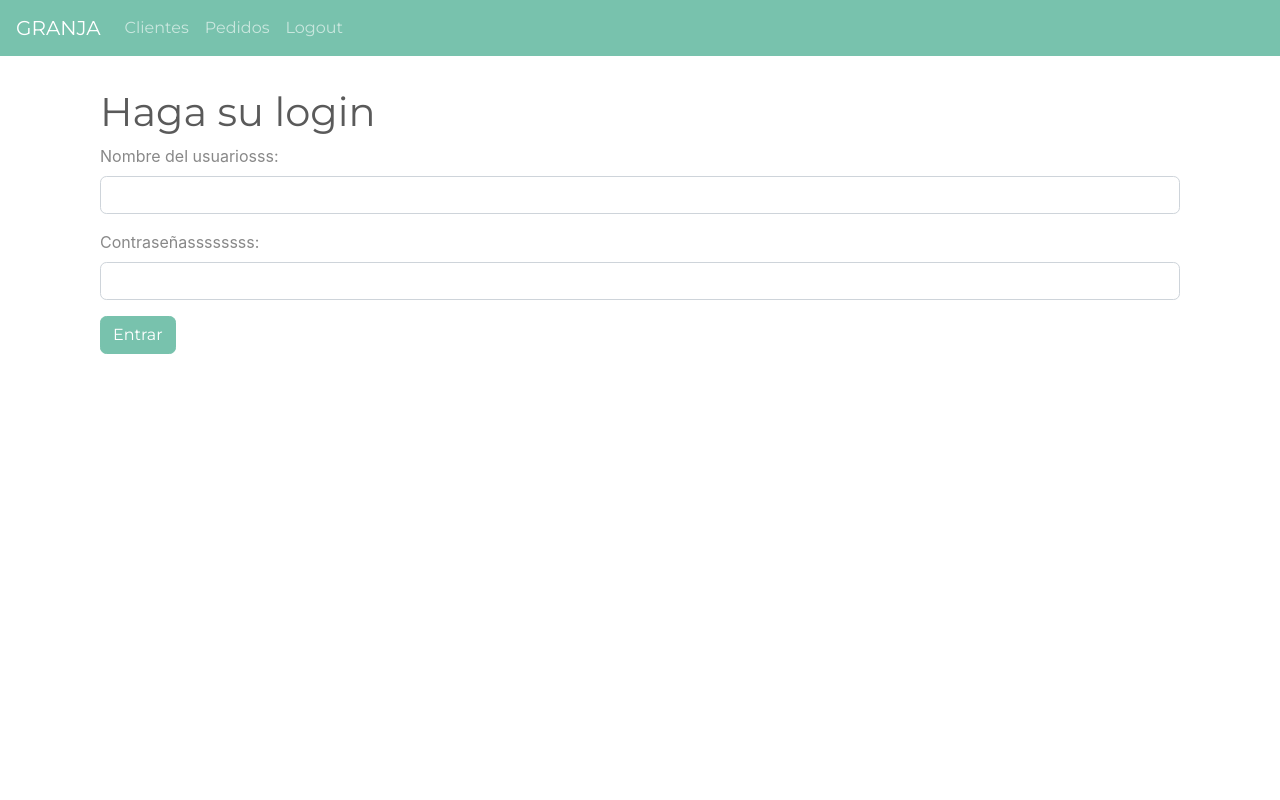
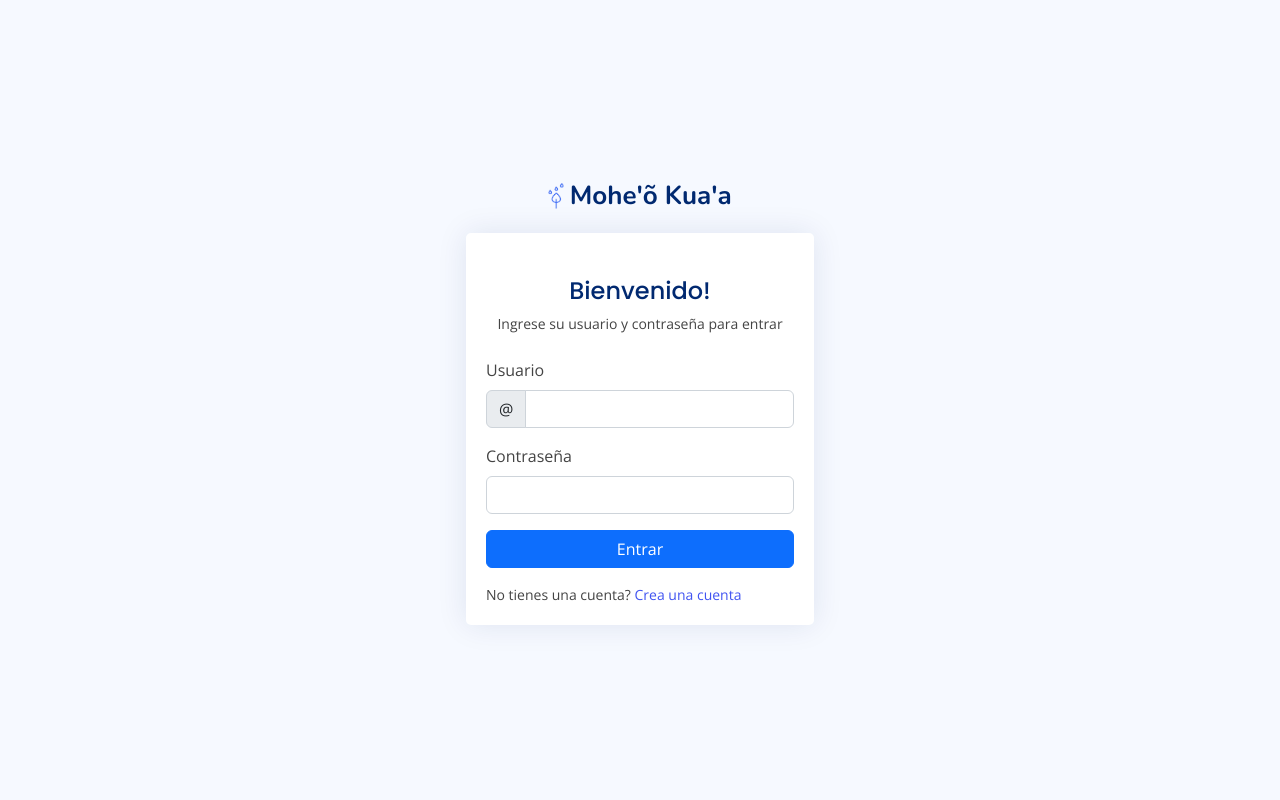
Before and after one commit to irisjar/moheo_kuaa, a Flask app: page /login in a window 1280 px wide. Run offline with Flask 2, Linux system fonts and the light colour scheme; some libraries are stand-ins or nearby versions.

Commit message:
Ingresa login y new user

```diff
--- a/app.py
+++ b/app.py
@@ -22,6 +22,23 @@ solicitud_detalle_dao = Solicitud_detalleDao(conn)
 @app.route('/')
 def home():
     return render_template('home.html', titulo='')
+
+
+@app.route('/new_user')
+def newUser():
+    return render_template('newUser.html', titulo='Registrar usuario')
+
+
+@app.route('/save_user', methods=['POST', ])
+def saveUser():
+    nombre = request.form['name']
+    email = request.form['email']
+    usuario = request.form['username']
+    senha = request.form['password']
+    usuario = Usuario('0', nombre, email, '', '',
+                      '', '', '', '', usuario, senha)
+    usuario_dao.salvar(usuario)
+    return render_template('login.html', titulo='Login')
 
 
 @app.route('/listar_cultivos')
--- a/dao.py
+++ b/dao.py
@@ -4,7 +4,7 @@ SQL_USUARIO_POR_ID = 'SELECT id, ciruc, nombre, email,  celular, direccion, ciud
 SQL_USUARIO_POR_USUARIO = 'SELECT id, ciruc, nombre,  email, celular, direccion, ciudad, departamento, has, obs, usuario, senha FROM usuario WHERE usuario = %s'
 SQL_BUSCA_USUARIOS = 'SELECT id, ciruc, nombre, email, celular, direccion, ciudad, departamento, has, obs, usuario, senha FROM usuario'
 SQL_ACTUALIZA_USUARIO = 'UPDATE usuario SET  ciruc = %s, nombre = %s, email = %s, celular = %s, direccion = %s, ciudad = %s, departamento = %s, has = %s, obs = %s WHERE id = %s'
-SQL_CREA_USUARIO = 'INSERT INTO usuario (nombre, email, usuario, senha) VALUES ( %s, %s, %s, %s)'
+SQL_CREA_USUARIO = 'INSERT INTO usuario (ciruc, nombre, email, usuario, senha) VALUES ( %s, %s, %s, %s, %s)'
 
 SQL_DELETE_CULTIVO = 'DELETE FROM cultivo WHERE id = %s'
 SQL_CULTIVO_POR_ID = 'SELECT id, nombre_cultivo, descripcion_cultivo, necesidad_agua FROM cultivo WHERE id = %s'
@@ -40,7 +40,7 @@ class UsuarioDao:
             cursor.execute(SQL_ACTUALIZA_USUARIO, (usuario.ciruc, usuario.nombre, usuario.email, usuario.celular,
                            usuario.direccion, usuario.ciudad, usuario.departamento, usuario.has, usuario.obs, usuario.id))
         else:
-            cursor.execute(SQL_CREA_USUARIO, (usuario.nombre,
+            cursor.execute(SQL_CREA_USUARIO, (usuario.ciruc, usuario.nombre,
                            usuario.email, usuario.usuario, usuario.senha))
             usuario.id = cursor.lastrowid
         self.__db.commit()
@@ -165,7 +165,7 @@ class Solicitud_detalleDao:
 
 def traduce_usuarios(usuarios):
     def crea_usuario_con_tupla(tupla):
-        return Usuario(tupla[1], tupla[2], tupla[3], tupla[4], tupla[5], tupla[6], tupla[7], tupla[8], tupla[9], tupla[10], id=tupla[0])
+        return Usuario(tupla[1], tupla[2], tupla[3], tupla[4], tupla[5], tupla[6], tupla[7], tupla[8], tupla[9], tupla[10], tupla[11], id=tupla[0])
     return list(map(crea_usuario_con_tupla, usuarios))
 
 
--- a/templates/login.html
+++ b/templates/login.html
@@ -1,12 +1,129 @@
-{% extends "template.html" %}
-{% block contenido %}
-<div class="container">
-    <h1>Haga su login</h1>
-    <form method="POST" action="{{ url_for('autenticar') }}">
-        <input type="hidden" name="proxima" value="{{ proxima or url_for('home') }}">
-        <p><label>Nombre del usuariosss:</label> <input class="form-control" type="text" name="usuario" required></p>
-        <p><label>Contraseñassssssss:</label> <input class="form-control" type="password" name="senha" required></p>
-        <p><button class="btn btn-primary" type="submit">Entrar</button></p>
-    </form>
-</div>
-{% endblock %}
+<!DOCTYPE html>
+<html lang="en">
+
+<head>
+  <meta charset="utf-8">
+  <meta content="width=device-width, initial-scale=1.0" name="viewport">
+
+  <title>Pages / Login - NiceAdmin Bootstrap Template</title>
+  <meta content="" name="description">
+  <meta content="" name="keywords">
+
+  <!-- Favicons -->
+  <link href="static/assets/img/favicon.png" rel="icon">
+  <link href="static/assets/img/apple-touch-icon.png" rel="apple-touch-icon">
+
+  <!-- Google Fonts -->
+  <link href="https://fonts.gstatic.com" rel="preconnect">
+  <link href="https://fonts.googleapis.com/css?family=Open+Sans:300,300i,400,400i,600,600i,700,700i|Nunito:300,300i,400,400i,600,600i,700,700i|Poppins:300,300i,400,400i,500,500i,600,600i,700,700i" rel="stylesheet">
+
+  <!-- Vendor CSS Files -->
+  <link href="{{ url_for('static', filename='assets/vendor/bootstrap/css/bootstrap.min.css') }}" rel="stylesheet">
+  <link href="{{ url_for('static', filename='assets/vendor/bootstrap-icons/bootstrap-icons.css') }}" rel="stylesheet">
+  <link href="{{ url_for('static', filename='assets/vendor/boxicons/css/boxicons.min.css') }}" rel="stylesheet">
+  <link href="{{ url_for('static', filename='assets/vendor/quill/quill.snow.css') }}" rel="stylesheet">
+  <link href="{{ url_for('static', filename='assets/vendor/quill/quill.bubble.css') }}" rel="stylesheet">
+  <link href="{{ url_for('static', filename='assets/vendor/remixicon/remixicon.css') }}" rel="stylesheet">
+  <link href="{{ url_for('static', filename='assets/vendor/simple-datatables/style.css') }}" rel="stylesheet">
+
+  <!-- Template Main CSS File -->
+  <link href="static/assets/css/style.css" rel="stylesheet">
+
+  <!-- =======================================================
+  * Template Name: NiceAdmin - v2.3.1
+  * Template URL: https://bootstrapmade.com/nice-admin-bootstrap-admin-html-template/
+  * Author: BootstrapMade.com
+  * License: https://bootstrapmade.com/license/
+  ======================================================== -->
+</head>
+
+<body>
+
+
+  <main>
+    <div class="container">
+
+      <section class="section register min-vh-100 d-flex flex-column align-items-center justify-content-center py-4">
+        <div class="container">
+          <div class="row justify-content-center">
+            <div class="col-lg-4 col-md-6 d-flex flex-column align-items-center justify-content-center">
+
+              <div class="d-flex justify-content-center py-4">
+                <a href="index.html" class="logo d-flex align-items-center w-auto">
+                  <img src="static/assets/img/logo.png" alt="">
+                  <span class="d-none d-lg-block">Mohe'&otilde; Kua'a</span>
+                </a>
+              </div><!-- End Logo -->
+
+              <div class="card mb-3">
+
+                <div class="card-body">
+
+                  <div class="pt-4 pb-2">
+                    <h5 class="card-title text-center pb-0 fs-4">Bienvenido!</h5>
+                    <p class="text-center small">Ingrese su usuario y contraseña para entrar</p>
+                  </div>
+
+                  <form class="row g-3 needs-validation" novalidate method="POST" action="{{ url_for('autenticar') }}">
+                    <input type="hidden" name="proxima" value="{{ proxima or url_for('home') }}">
+                    <div class="col-12">
+                      <label for="usuario" class="form-label">Usuario</label>
+                      <div class="input-group has-validation">
+                        <span class="input-group-text" id="inputGroupPrepend">@</span>
+                        <input type="text" name="usuario" class="form-control" id="usuario" required>
+                        <div class="invalid-feedback">Favor ingrese su usuario.</div>
+                      </div>
+                    </div>
+
+                    <div class="col-12">
+                      <label for="yourPassword" class="form-label">Contraseña</label>
+                      <input type="senha" name="senha" class="form-control" id="yourPassword" required>
+                      <div class="invalid-feedback">Favor ingrese su contraseña</div>
+                    </div>
+
+                    <div class="col-12">
+                      <button class="btn btn-primary w-100" type="submit">Entrar</button>
+                    </div>
+                    <div class="col-12">
+                      <p class="small mb-0">No tienes una cuenta? <a href="{{ url_for('newUser') }}">Crea una cuenta</a></p>
+                    </div>
+                  </form>
+
+                </div>
+              </div>
+
+              <!--<div class="credits">-->
+                <!-- All the links in the footer should remain intact. -->
+                <!-- You can delete the links only if you purchased the pro version. -->
+                <!-- Licensing information: https://bootstrapmade.com/license/ -->
+                <!-- Purchase the pro version with working PHP/AJAX contact form: https://bootstrapmade.com/nice-admin-bootstrap-admin-html-template/ -->
+                <!--Designed by <a href="https://bootstrapmade.com/">BootstrapMade</a>
+              </div>-->
+
+            </div>
+          </div>
+        </div>
+
+      </section>
+
+    </div>
+  </main><!-- End #main -->
+
+  <a href="#" class="back-to-top d-flex align-items-center justify-content-center"><i class="bi bi-arrow-up-short"></i></a>
+
+  <!-- Vendor JS Files -->
+  <script src="assets/vendor/apexcharts/apexcharts.min.js"></script>
+  <script src="assets/vendor/bootstrap/js/bootstrap.bundle.min.js"></script>
+  <script src="assets/vendor/chart.js/chart.min.js"></script>
+  <script src="assets/vendor/echarts/echarts.min.js"></script>
+  <script src="assets/vendor/quill/quill.min.js"></script>
+  <script src="assets/vendor/simple-datatables/simple-datatables.js"></script>
+  <script src="assets/vendor/tinymce/tinymce.min.js"></script>
+  <script src="assets/vendor/php-email-form/validate.js"></script>
+
+  <!-- Template Main JS File -->
+  <script src="assets/js/main.js"></script>
+
+</body>
+
+</html>
```
Also changed, not shown: templates/login_.html (added, +12 -0 lines), templates/newUser.html (renamed from templates/pages-login.html, +32 -28 lines), templates/registroCuenta.html (deleted, +0 -146 lines).
